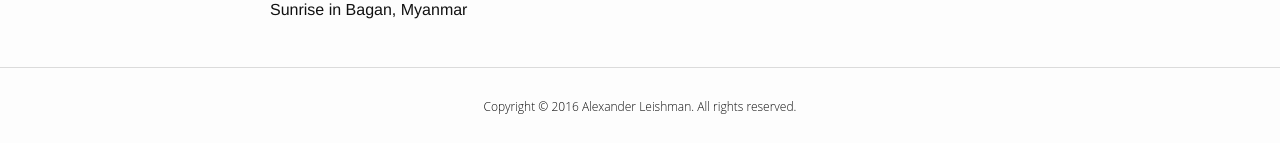
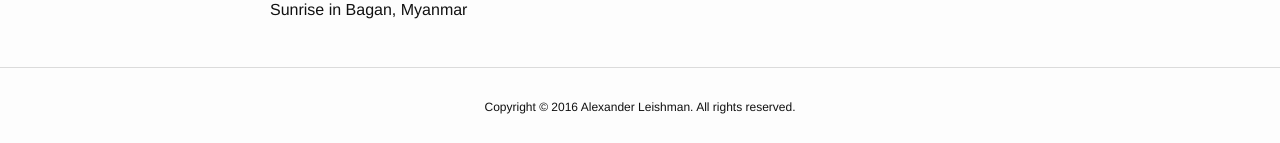
Before and after one commit to leishman/leishman.github.io, a Jekyll site: the page built from _posts/2013-09-30-sunrise-in-bagan-myanmar.html, in a window 1280 px wide. Shown: the part 890-1033 px from the top of the page. Built offline with Jekyll 4.4.1, drawn with Linux system fonts in a browser that asks for light colours; comment, search, counter and statistics services are not loaded.

Commit message:
update footer font

```diff
--- a/_sass/_layout.scss
+++ b/_sass/_layout.scss
@@ -121,7 +121,7 @@
 
 .page-content {
     p, a {
-        font-family: 'Helvetica', serif;
+        font-family: 'Helvetica';
     }
 
     a {
@@ -147,7 +147,7 @@
 .site-footer {
     border-top: 1px solid $gray-color-light;
     padding: $spacing-unit 0;
-    font-family: 'Open Sans', serif;
+    font-family: 'Helvetica';
     font-size: 12px;
 }
 
```
